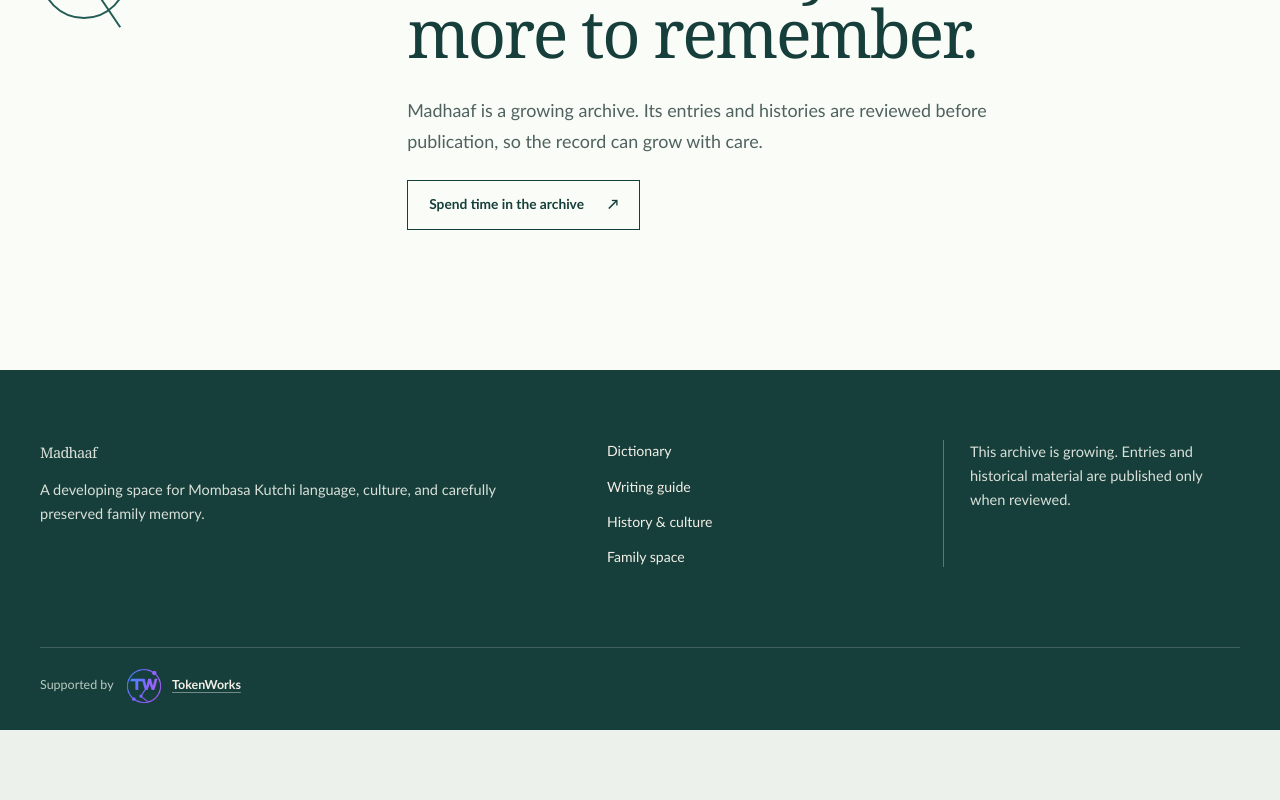
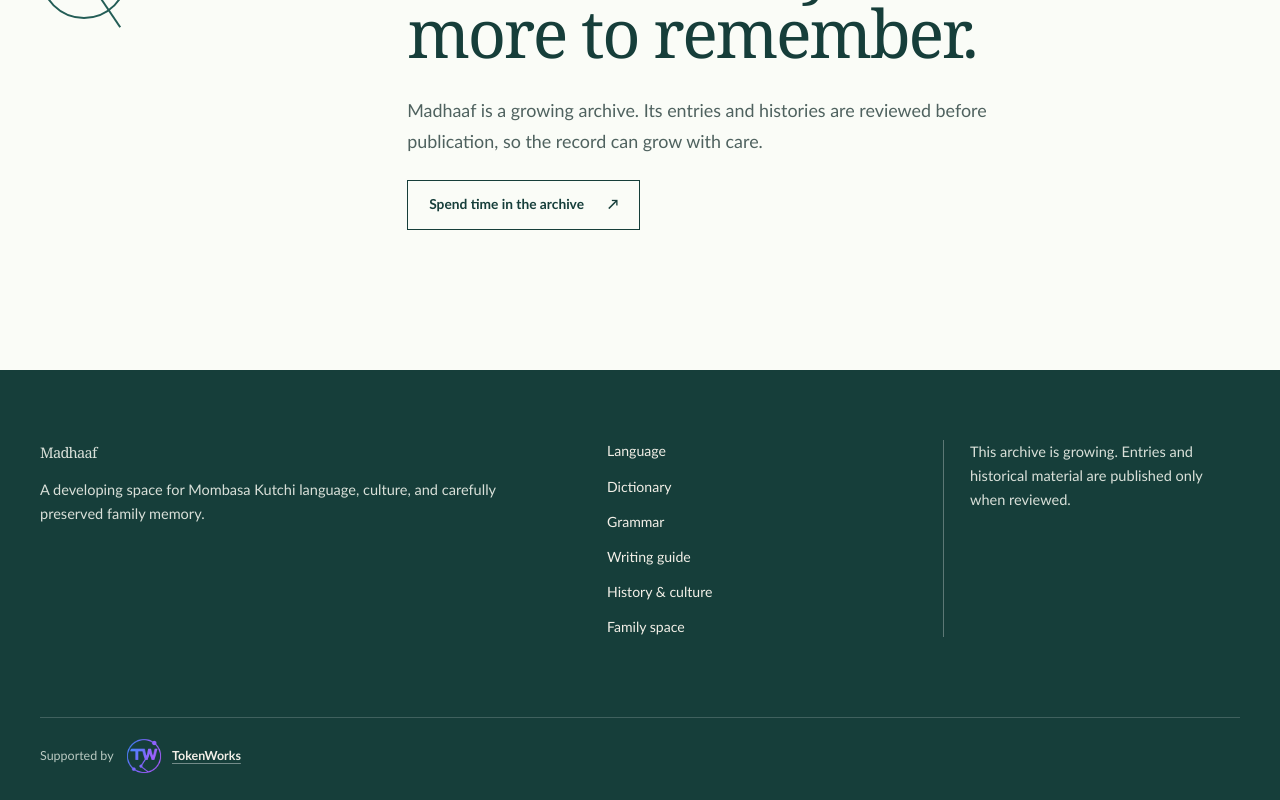
Before and after one commit to Fabdulla1/Madhaaf, a Next.js app: page / in a window 1280 px wide. Shown: the part 4039-4839 px from the top of the page. Before the commit the page ends 4769 px from the top, so only its background shows below. Built offline with nearby package versions, Linux system fonts and the light colour scheme; no server answers.

Commit message:
feat(language): expose language and grammar in footer

```diff
--- a/src/components/public/footer.tsx
+++ b/src/components/public/footer.tsx
@@ -13,7 +13,9 @@ export function PublicFooter() {
           </p>
         </div>
         <nav aria-label="Footer navigation">
+          <Link href="/language">Language</Link>
           <Link href="/dictionary">Dictionary</Link>
+          <Link href="/language/grammar">Grammar</Link>
           <Link href="/orthography">Writing guide</Link>
           <Link href="/history">History &amp; culture</Link>
           <Link href="/family">Family space</Link>
```
